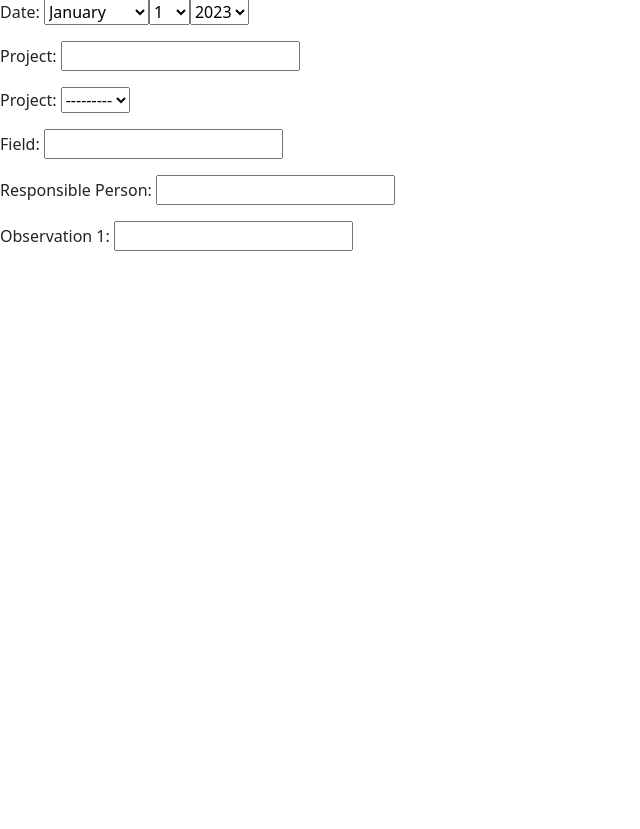
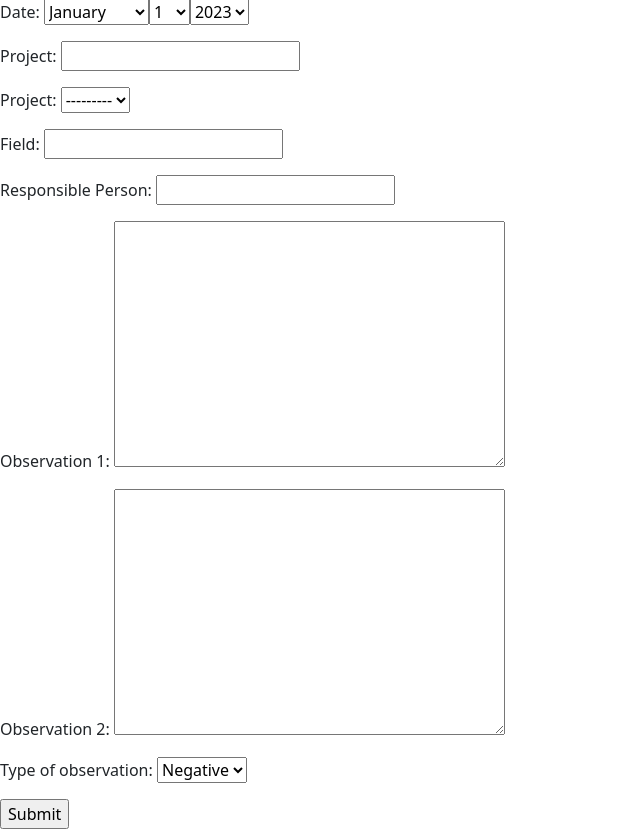
Before and after one commit to tamk1n/IRR-inspection-report-register, a Django app: page /new in a window 1280 px wide. Shown: the part 113-942 px from the top of the page, without its empty margins (0-640 px from the left). Before the commit the page ends 364 px from the top, so only its background shows below. Run offline with Django 3.2, Linux system fonts and the light colour scheme; data that the repository does not hold is empty; some libraries are stand-ins or nearby versions.

Commit message:
savin ir to db

```diff
--- a/irr_app/forms.py
+++ b/irr_app/forms.py
@@ -1,3 +1,4 @@
+from typing import Any
 from django import forms
 from django.utils.translation import gettext_lazy as _
 from .models import Division
@@ -12,11 +13,22 @@ class NewIRForm(forms.Form):
 
     division = forms.ModelChoiceField(
         label=_("Project"),
-        queryset=Division.objects.all())
+        queryset = Division.objects.all())
 
     field = forms.CharField(label=_("Field"))
 
     responsible_person = forms.CharField(
         label=_("Responsible Person"))
 
-    observation1 = forms.CharField(label=_("Observation 1"))
+    observation1 = forms.CharField(
+        label=_("Observation 1"),
+        widget=forms.Textarea)
+
+    observation2 = forms.CharField(
+        label=_("Observation 2"),
+        widget=forms.Textarea)
+
+    type_of_observation = forms.ChoiceField(choices=[
+            ('NGT', _('Negative')),
+            ('POS', _('Positive'))
+        ])
--- /dev/null
+++ b/irr_app/templates/irr_app/done.html
@@ -0,0 +1 @@
+<h1>DONE</h1>
--- a/irr_app/templates/irr_app/newir.html
+++ b/irr_app/templates/irr_app/newir.html
@@ -5,5 +5,6 @@
     <form method="post">
         {% csrf_token %}
         {{form.as_p}}
+        <input type="submit">
     </form>
 {% endblock %}
--- a/irr_app/urls.py
+++ b/irr_app/urls.py
@@ -1,6 +1,6 @@
 from django.urls import path
 from irr_app.views import (HomePageView, UserLoginView,
-                           NewIRView,)
+                           NewIRView, DoneView)
 
 app_name = 'irr_app'
 
@@ -8,4 +8,5 @@ urlpatterns = [
     path('', HomePageView.as_view(), name='home-page'),
     path('login', UserLoginView.as_view(), name='user-login'),
     path('new', NewIRView.as_view(), name='new-ir'),
+    path('done', DoneView.as_view(), name='done'),
 ]
--- a/irr_app/views.py
+++ b/irr_app/views.py
@@ -1,9 +1,11 @@
+from django.http import HttpResponse
 from django.shortcuts import render
 from django.views import generic
 from django.contrib.auth.views import LoginView
 from django.contrib.auth.forms import AuthenticationForm
-from django.urls import reverse
+from django.urls import reverse_lazy
 from .forms import NewIRForm
+from .models import InspectionReport, Division, Observation
 
 
 class HomePageView(generic.TemplateView):
@@ -19,3 +21,27 @@ class UserLoginView(LoginView):
 class NewIRView(generic.FormView):
     template_name = "irr_app/newir.html"
     form_class = NewIRForm
+    success_url = reverse_lazy('irr_app:done')
+
+    def form_valid(self, form: NewIRForm) -> HttpResponse:
+        date = form.cleaned_data['date']
+        project = form.cleaned_data['project']
+        division = form.cleaned_data['division']
+        field = form.cleaned_data['field']
+        responsible_person = form.cleaned_data['responsible_person']
+        observation1 = form.cleaned_data['observation1']
+        observation2 = form.cleaned_data['observation2']
+        type_of_observation = form.cleaned_data['type_of_observation']
+
+        Observation.objects.create(content=observation1)
+        Observation.objects.create(content=observation2)
+        #print(self.request.user.username)
+        InspectionReport.objects.create(date=date,
+                                        engineer=self.request.user,
+                                        project=project,
+                                        company=self.request.user.employee_company,
+                                        )
+        return super().form_valid(form)
+
+class DoneView(generic.TemplateView):
+    template_name='irr_app/done.html'
```
